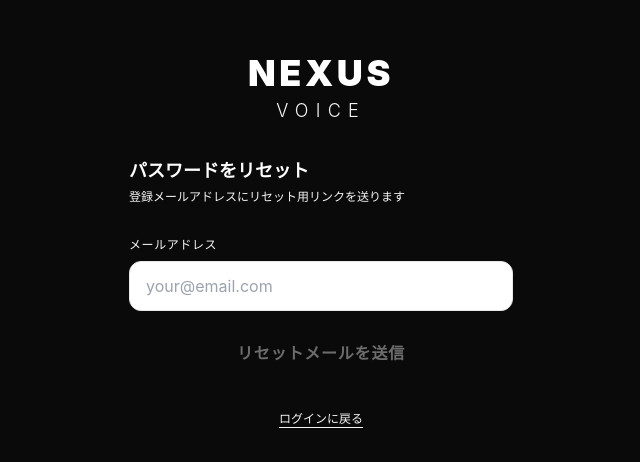
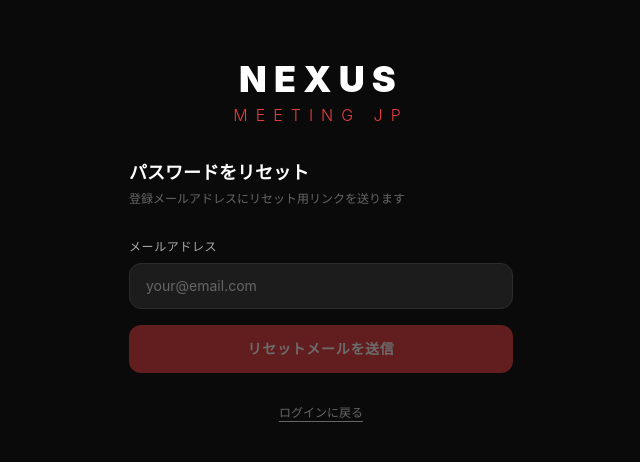
Before and after one commit to olifekabusiki-prog/nexus-meeting-jp, a Next.js app: page /auth/reset in a window 1280 px wide. Shown: the part 160-622 px from the top of the page, without its empty margins (319-959 px from the left). Built offline with nearby package versions, Linux system fonts and the light colour scheme; no server answers.

Commit message:
feat: implement auth page - reset/page.tsx

```diff
--- a/src/app/auth/reset/page.tsx
+++ b/src/app/auth/reset/page.tsx
@@ -14,71 +14,54 @@ export default function ResetPage() {
     const { error } = await supabase.auth.resetPasswordForEmail(email, {
       redirectTo: `${window.location.origin}/auth/update-password`,
     })
-    if (error) {
-      setMsg(error.message)
-    } else {
-      setSent(true)
-    }
+    if (error) { setMsg(error.message) } else { setSent(true) }
   }
 
   if (sent) {
     return (
-      <div className="min-h-dvh flex flex-col items-center justify-center px-6">
+      <div className="min-h-dvh flex flex-col items-center justify-center bg-mtg-black px-6">
         <div className="w-full max-w-sm text-center space-y-6">
           <div className="text-4xl">📨</div>
           <h2 className="text-white font-semibold text-lg">メールを送信しました</h2>
-          <p className="text-voice-light text-sm leading-relaxed">
+          <p className="text-mtg-light text-sm leading-relaxed">
             <span className="text-white">{email}</span> にリセット用リンクを送信しました。<br />
             メール内のリンクから新しいパスワードを設定してください。
           </p>
-          <a href="/" className="text-voice-mid text-sm underline underline-offset-4">
-            ログインに戻る
-          </a>
+          <a href="/" className="text-mtg-mid text-sm underline underline-offset-4">ログインに戻る</a>
         </div>
       </div>
     )
   }
 
   return (
-    <div className="min-h-dvh flex flex-col items-center justify-center px-6">
+    <div className="min-h-dvh flex flex-col items-center justify-center bg-mtg-black px-6">
       <div className="w-full max-w-sm space-y-8">
         <div className="text-center space-y-1">
-          <div className="text-4xl font-black tracking-widest text-white">NEXUS</div>
-          <div className="text-lg font-light tracking-[0.4em] text-voice-red">VOICE</div>
+          <div className="text-4xl font-black tracking-[0.2em] text-white">NEXUS</div>
+          <div className="text-base font-light tracking-[0.5em] text-mtg-red">MEETING JP</div>
         </div>
-
         <div>
           <h2 className="text-white font-semibold text-lg mb-1">パスワードをリセット</h2>
-          <p className="text-voice-mid text-xs">登録メールアドレスにリセット用リンクを送ります</p>
+          <p className="text-mtg-mid text-xs">登録メールアドレスにリセット用リンクを送ります</p>
         </div>
-
         <form onSubmit={send} className="space-y-4">
           <div>
-            <label className="block text-voice-light text-xs mb-2 tracking-wider">メールアドレス</label>
+            <label className="block text-mtg-light text-xs mb-2 tracking-wider">メールアドレス</label>
             <input
-              type="email"
-              value={email}
-              onChange={e => setEmail(e.target.value)}
-              placeholder="your@email.com"
-              required
-              className="w-full bg-voice-dark border border-voice-gray rounded-xl px-4 py-3 text-white placeholder-voice-mid focus:outline-none focus:border-voice-red transition-colors"
+              type="email" value={email} onChange={e => setEmail(e.target.value)}
+              placeholder="your@email.com" required
+              className="w-full bg-mtg-surface border border-mtg-border rounded-xl px-4 py-3 text-white placeholder-mtg-mid focus:outline-none focus:border-mtg-red transition-colors text-sm"
             />
           </div>
-
-          {msg && <p className="text-voice-red text-xs">{msg}</p>}
-
+          {msg && <p className="text-mtg-red text-xs">{msg}</p>}
           <button
-            type="submit"
-            disabled={!email}
-            className="w-full bg-voice-red text-white rounded-xl py-3.5 font-semibold tracking-wider disabled:opacity-40 active:scale-95 transition-transform"
+            type="submit" disabled={!email}
+            className="w-full bg-mtg-red hover:bg-mtg-red-dark text-white rounded-xl py-3.5 font-semibold tracking-wider disabled:opacity-40 active:scale-95 transition-all text-sm"
           >
             リセットメールを送信
           </button>
         </form>
-
-        <a href="/" className="block text-center text-voice-mid text-xs underline underline-offset-4">
-          ログインに戻る
-        </a>
+        <a href="/" className="block text-center text-mtg-mid text-xs underline underline-offset-4">ログインに戻る</a>
       </div>
     </div>
   )
```
